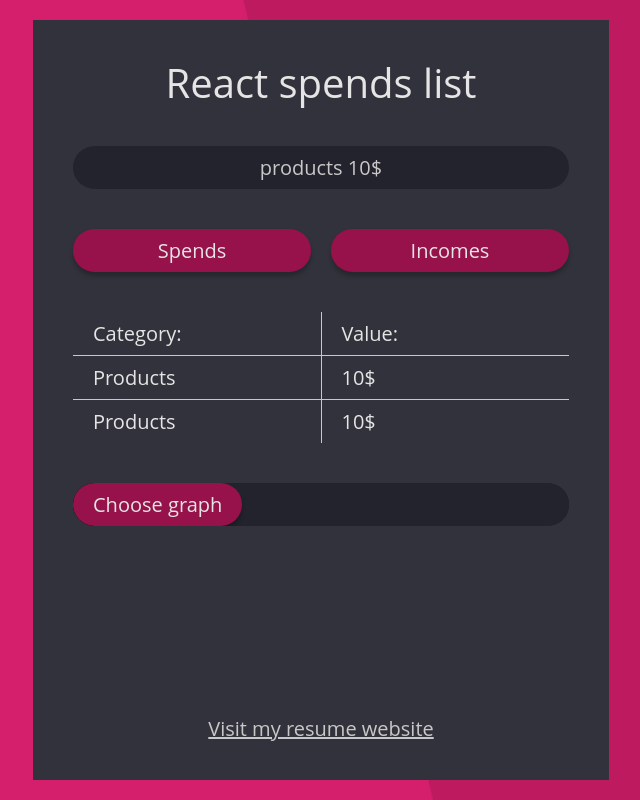
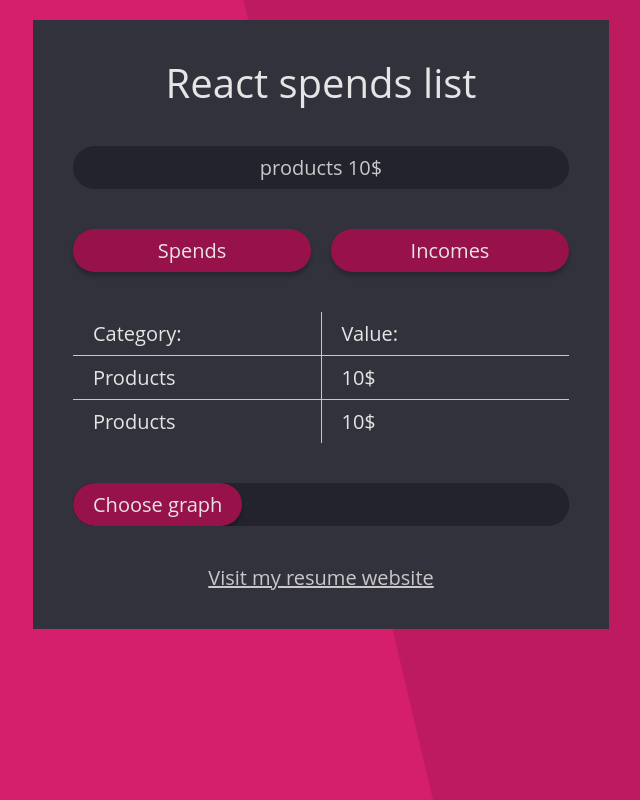
Before and after one commit to fav757/react_spends_list, a React (Create React App) app: page / in a window 1280 px wide. Shown: the whole page, without its empty margins (319-959 px from the left). Built offline with nearby package versions, Linux system fonts and the light colour scheme.

Commit message:
fix vertical overflow

```diff
--- a/src/App.js
+++ b/src/App.js
@@ -7,7 +7,7 @@ import GraphControlls from './components/GraphControlls/GraphControlls';
 const StyledApp = styled.div`
   position: relative;
   width: 100%;
-  height: 100%;
+  min-height: 100%;
 
   header {
     font-size: 2rem;
@@ -16,7 +16,7 @@ const StyledApp = styled.div`
   }
 
   main {
-    padding-bottom: 23px;
+    padding-bottom: 63px;
 
     >*:not(:last-child) {
       margin-bottom: 2rem;
--- a/src/index.css
+++ b/src/index.css
@@ -10,7 +10,7 @@
 
 html, body, #root {
   width: 100%;
-  height: 100%;
+  min-height: 100%;
 }
 
 h1 {
```
